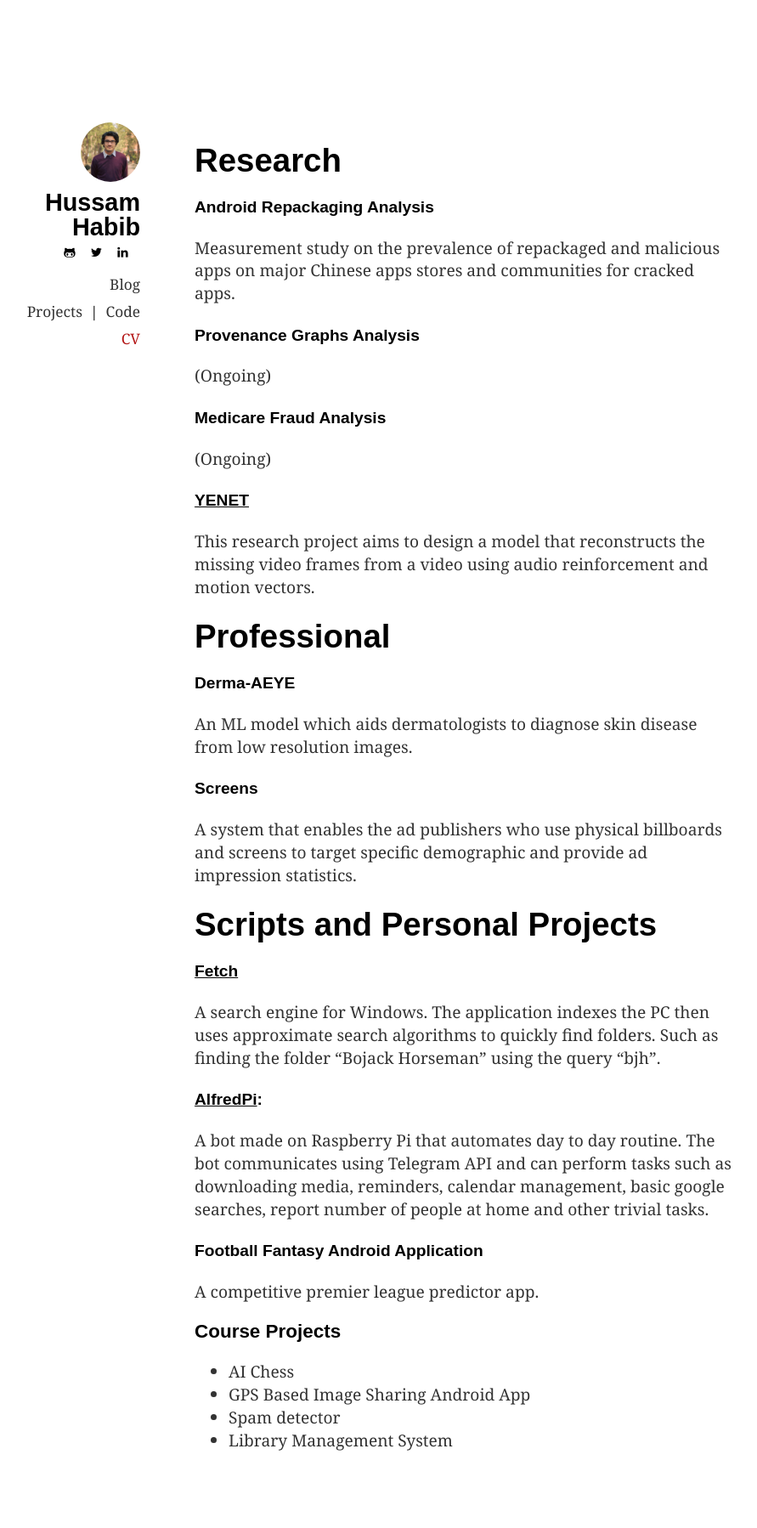
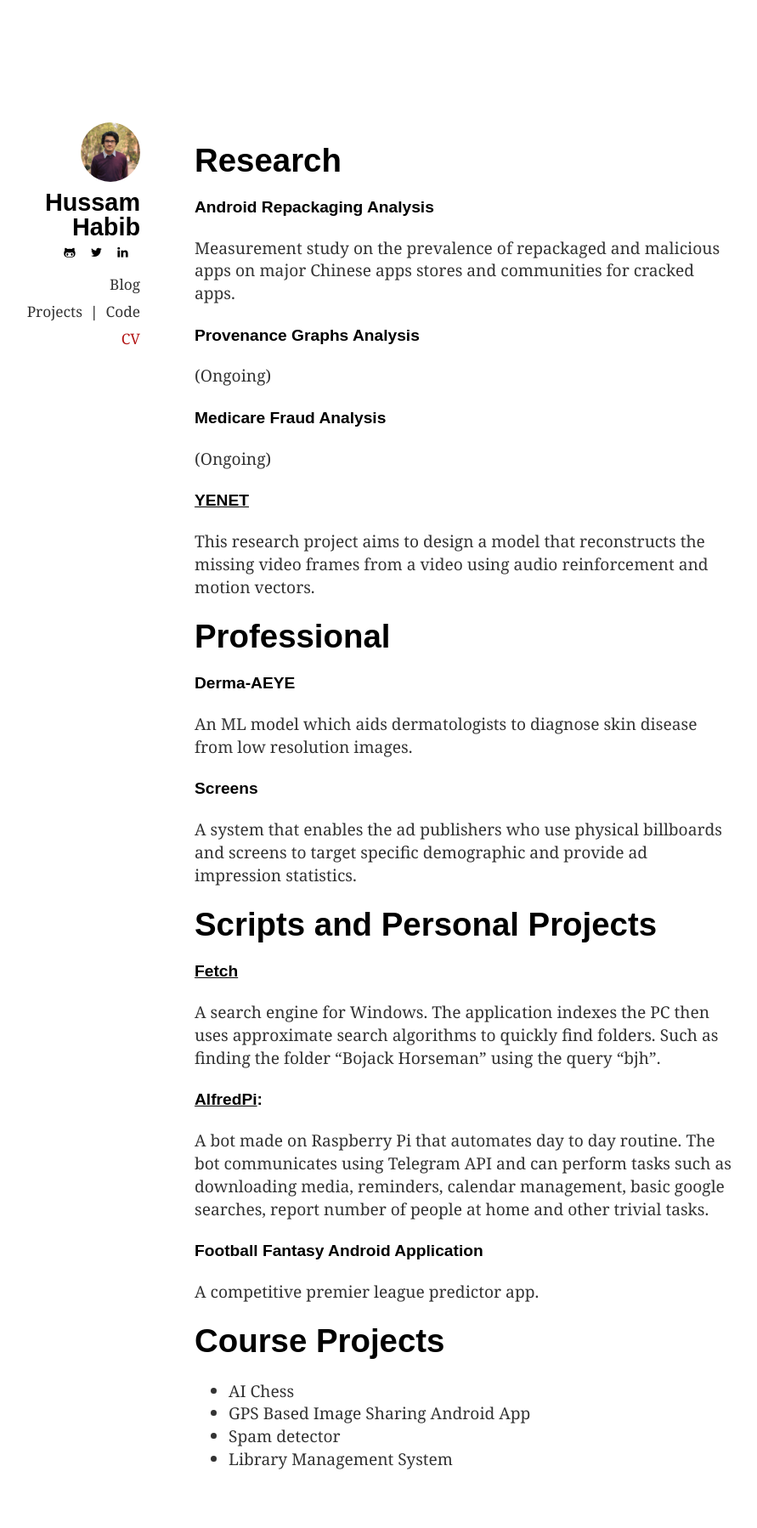
Before and after one commit to hussamh10/hussamh10.github.io, a Jekyll site: the page built from projects.md, in a window 1280 px wide. Shown: the whole page at 85% size, without its empty margins (155-1046 px from the left). Built offline with Jekyll 4.4.1, drawn with Linux system fonts in a browser that asks for light colours; before the commit the page ends 1776 px from its top, so only the background shows below that.

Commit message:
Fixed format

```diff
--- a/projects.md
+++ b/projects.md
@@ -9,36 +9,45 @@
 
 #### Android Repackaging Analysis
 Measurement study on the prevalence of repackaged and malicious apps on major Chinese apps stores and communities for cracked apps.
+<br/>
 
 #### Provenance Graphs Analysis
 (Ongoing)
+<br/>
 
 #### Medicare Fraud Analysis
 (Ongoing)
+<br/>
 
 #### [YENET](https://github.com/hussamh10/yenet)
 This research project aims to design a model that reconstructs the missing video frames from a video using audio reinforcement and motion vectors.
+<br/>
 
 # Professional
 
 #### Derma-AEYE
 An ML model which aids dermatologists to diagnose skin disease from low resolution images.
+<br/>
 
 #### Screens
 A system that enables the ad publishers who use physical billboards and screens to target specific demographic and provide ad impression statistics.
+<br/>
 
 # Scripts and Personal Projects
 
 #### [Fetch](https://github.com/hussamh10/fetch)
 A search engine for Windows. The application indexes the PC then uses approximate search algorithms to quickly find folders. Such as finding the folder "Bojack Horseman" using the query "bjh".
+<br/>
 
 #### [AlfredPi](https://github.com/hussamh10/alfredpi):
 A bot made on Raspberry Pi that automates day to day routine. The bot communicates using Telegram API and can perform tasks such as downloading media, reminders, calendar management, basic google searches, report number of people at home and other trivial tasks.
+<br/>
 
 #### Football Fantasy Android Application
 A competitive premier league predictor app.
+<br/>
 
-### Course Projects
+# Course Projects
 - AI Chess
 - GPS Based Image Sharing Android App
 - Spam detector
```
